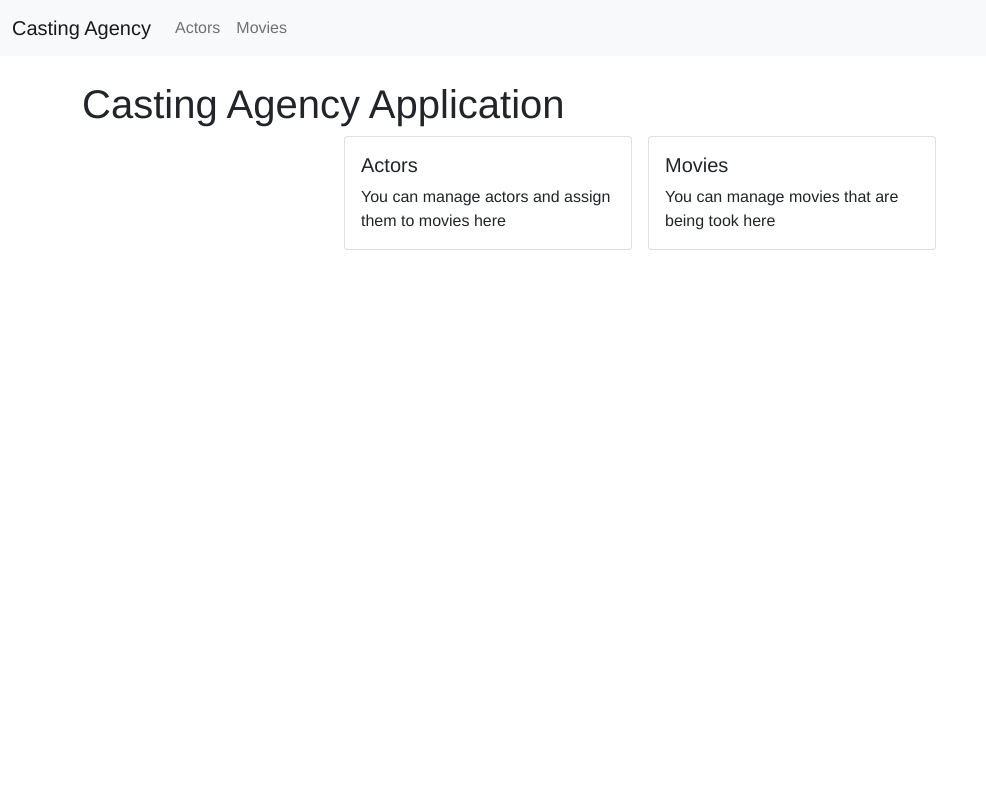
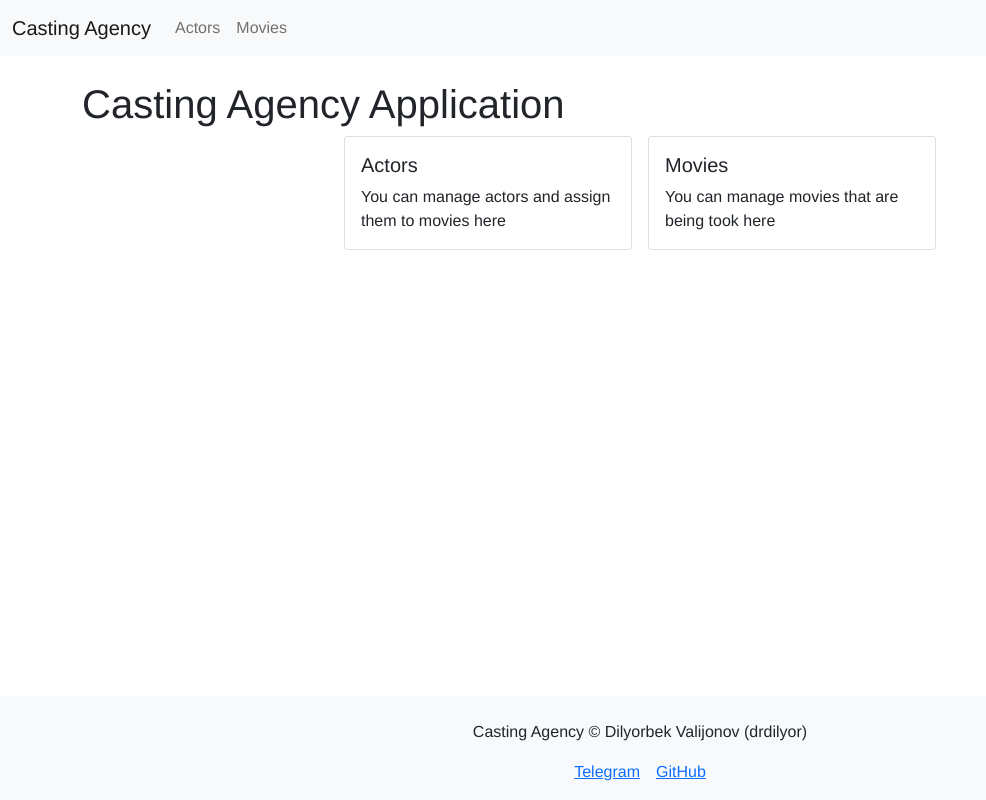
Before and after one commit to drdilyor/fsnd-capstone-frontend, a Vue app: page / in a window 1280 px wide. Shown: the whole page, without its empty margins (0-986 px from the left). Built offline with nearby package versions, Linux system fonts and the light colour scheme.

Commit message:
Add footer

```diff
--- a/src/App.vue
+++ b/src/App.vue
@@ -2,14 +2,17 @@
   <div id="app">
     <app-header/>
     <router-view class="flex-grow-1"/>
+    <app-footer/>
   </div>
 </template>
 
 <script>
 import '@/assets/lib/bootstrap.min.css'
+import '@/assets/scss/styles.scss'
 export default {
   components: {
     AppHeader: require('@/components/AppHeader.vue').default,
+    AppFooter: require('@/components/AppFooter.vue').default,
   }
 }
 </script>
--- /dev/null
+++ b/src/assets/scss/styles.scss
@@ -0,0 +1,4 @@
+.spacer {
+  display: inline-block;
+  width: 1rem;
+}
--- /dev/null
+++ b/src/components/AppFooter.vue
@@ -0,0 +1,18 @@
+<template>
+  <footer class="bg-light pt-4">
+    <div class="container">
+      <p>Casting Agency &copy; Dilyorbek Valijonov (drdilyor)</p>
+      <p>
+        <a href="https://t.me/drdilyor">Telegram</a>
+        <span class="spacer"></span>
+        <a href="https://github.com/drdilyor">GitHub</a>
+      </p>
+    </div>
+  </footer>
+</template>
+
+<style>
+footer > .container {
+  text-align: center;
+}
+</style>
```
